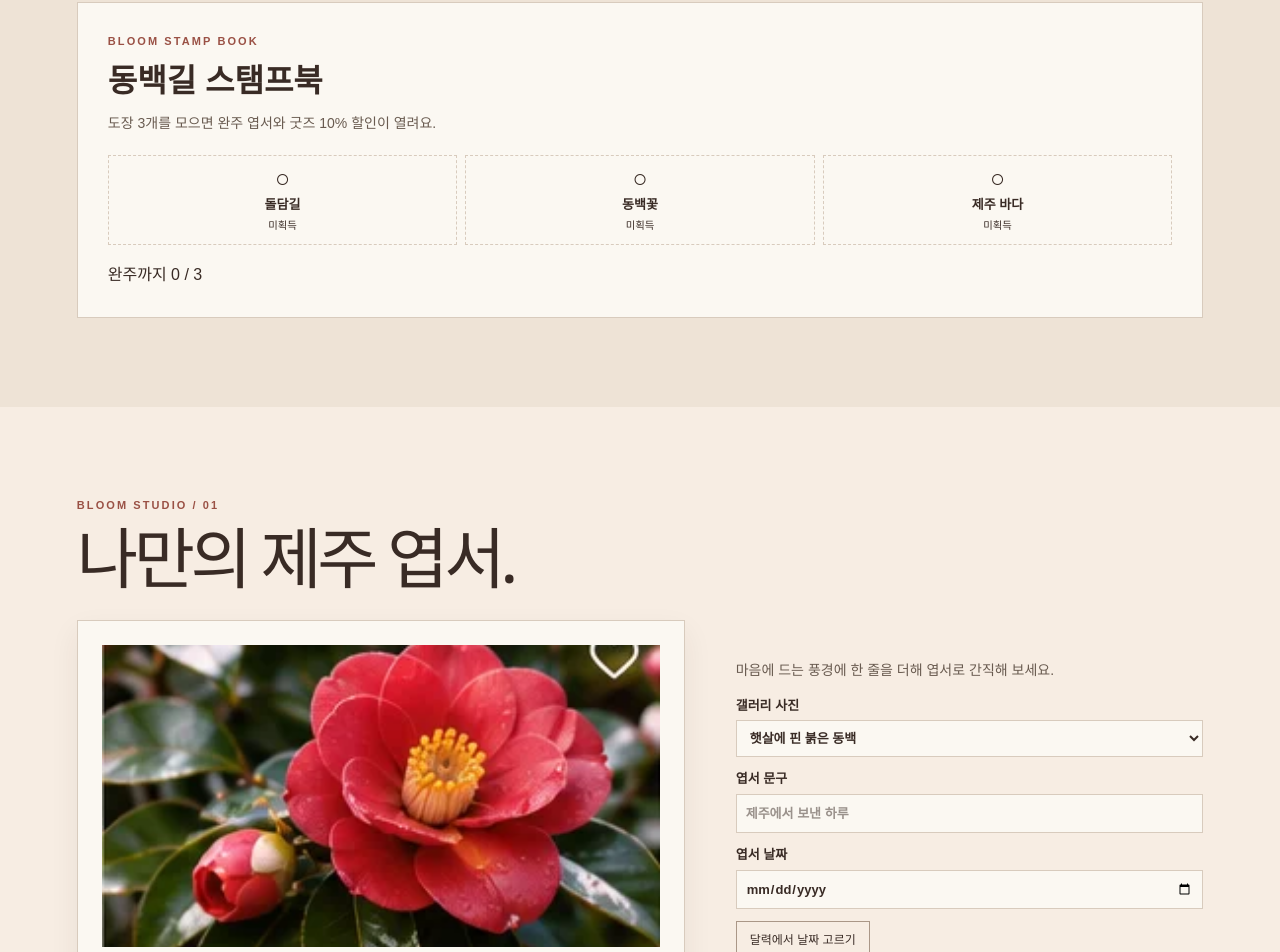
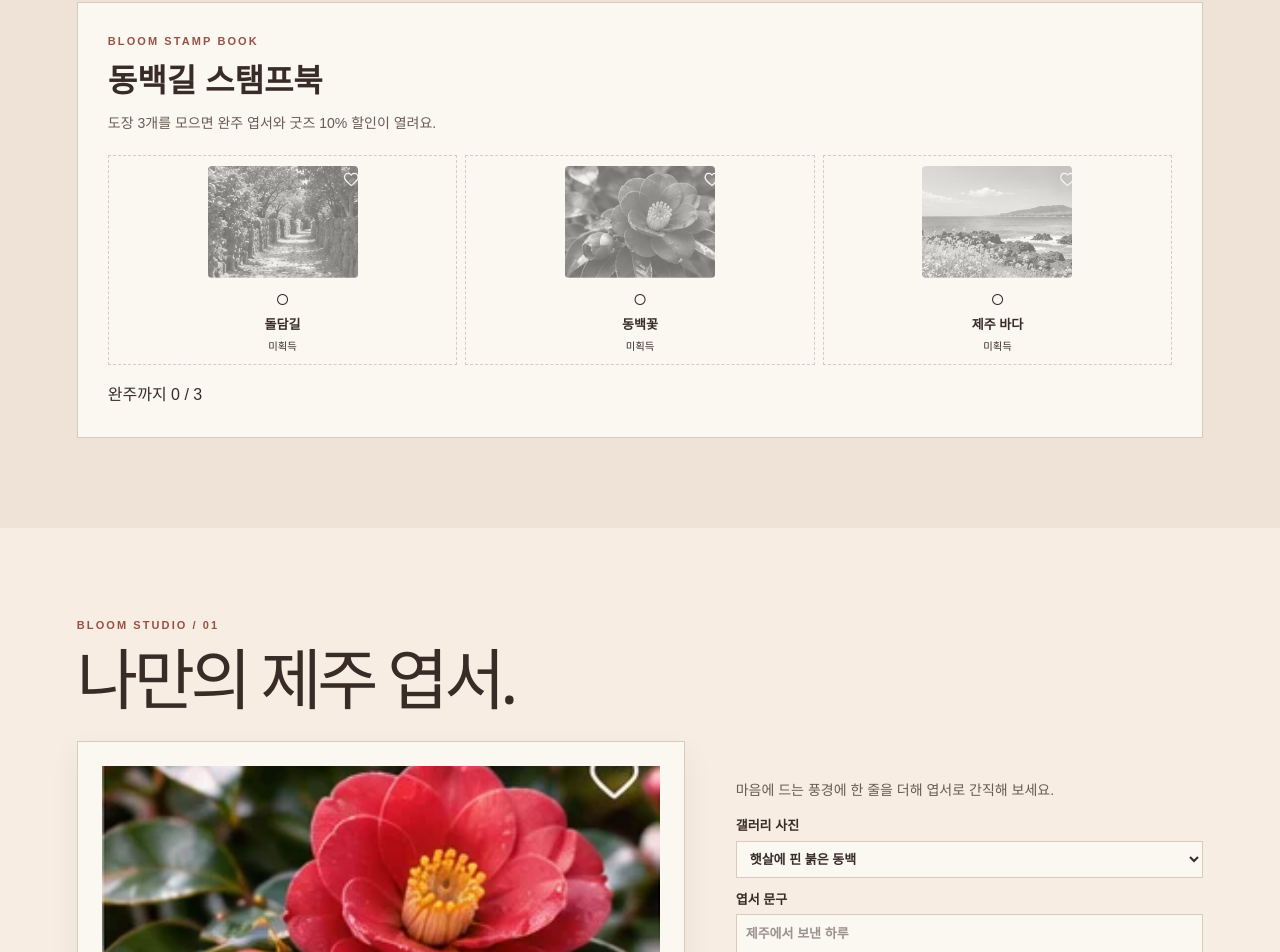
Before and after one commit to xujihua06-star/test, a Next.js app: page / in a window 1280 px wide. Shown: the part 5481-6433 px from the top of the page. Built offline with nearby package versions, Linux system fonts and the light colour scheme.

Commit message:
동백길 스탬프에 사진 추가

```diff
--- a/app/experiences.module.css
+++ b/app/experiences.module.css
@@ -42,6 +42,8 @@
 .stampSlots { display: grid; grid-template-columns: repeat(3, minmax(0, 1fr)); gap: 8px; margin: 18px 0; padding: 0; list-style: none; }
 .stampSlots li { display: grid; justify-items: center; gap: 4px; padding: 10px 4px; border: 1px dashed var(--line); text-align: center; font-size: 13px; }
 .stampSlots li[data-collected="true"] { border-color: var(--accent); background: #f4e7dc; color: var(--accent); }
+.stampSlots img { display: block; width: min(100%, 150px); aspect-ratio: 4 / 3; object-fit: cover; border-radius: 4px; margin-bottom: 4px; }
+.stampSlots li[data-collected="false"] img { filter: grayscale(1); opacity: .55; }
 .stampSlots li > span { font-size: 25px; line-height: 1; }
 .stampLinks { display: flex; flex-wrap: wrap; gap: 8px; }
 .cardPreview figcaption .postcardMessage { align-items: end; color: var(--ink); letter-spacing: normal; }
--- a/app/experiences.tsx
+++ b/app/experiences.tsx
@@ -148,6 +148,7 @@ export function PhotoTour({ stops, stamps, onStamp, complete, discountRate }: {
         <ul className={styles.stampSlots}>
           {stops.map(({ id, stamp, symbol }) => (
             <li key={id} data-collected={stamps.includes(id)}>
+              <img src={image(id)} alt="" loading="lazy" />
               <span aria-hidden="true">{stamps.includes(id) ? symbol : "○"}</span>
               <strong>{stamp}</strong>
               <small>{stamps.includes(id) ? "획득" : "미획득"}</small>
```
